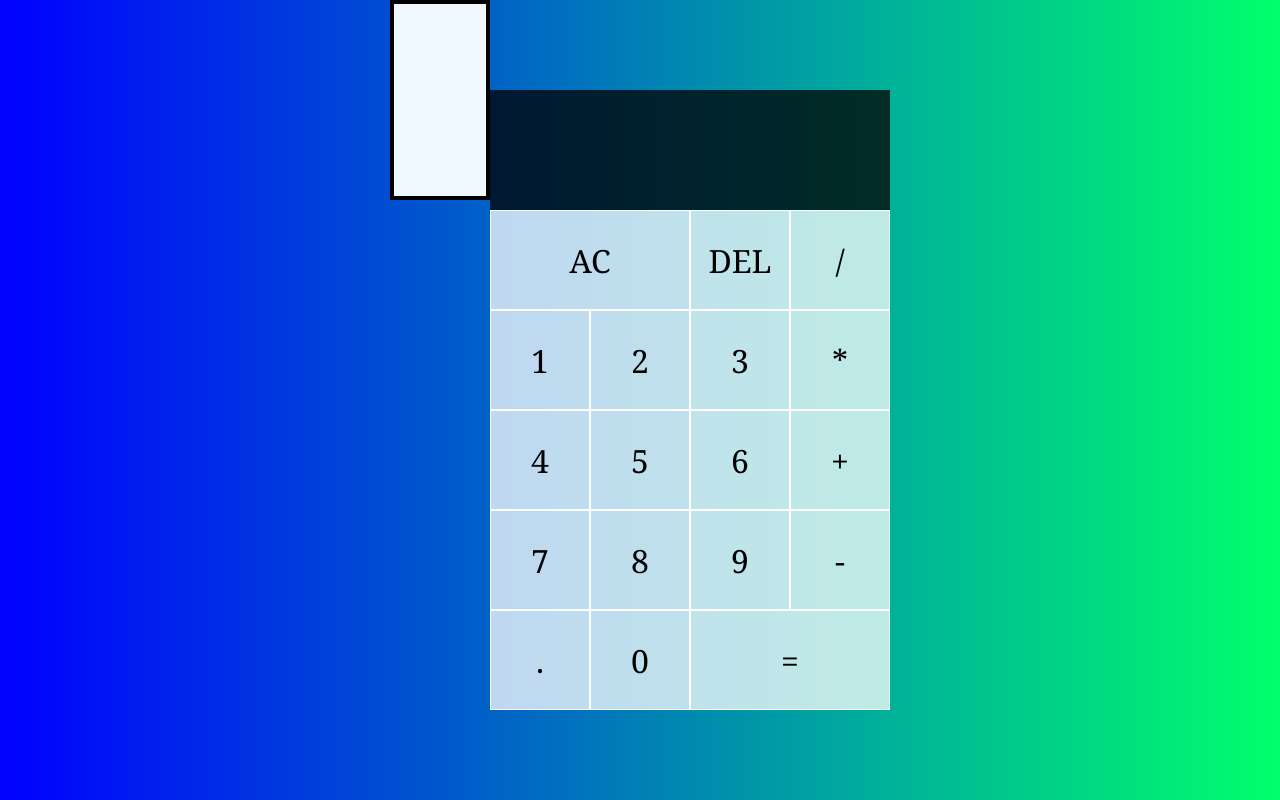
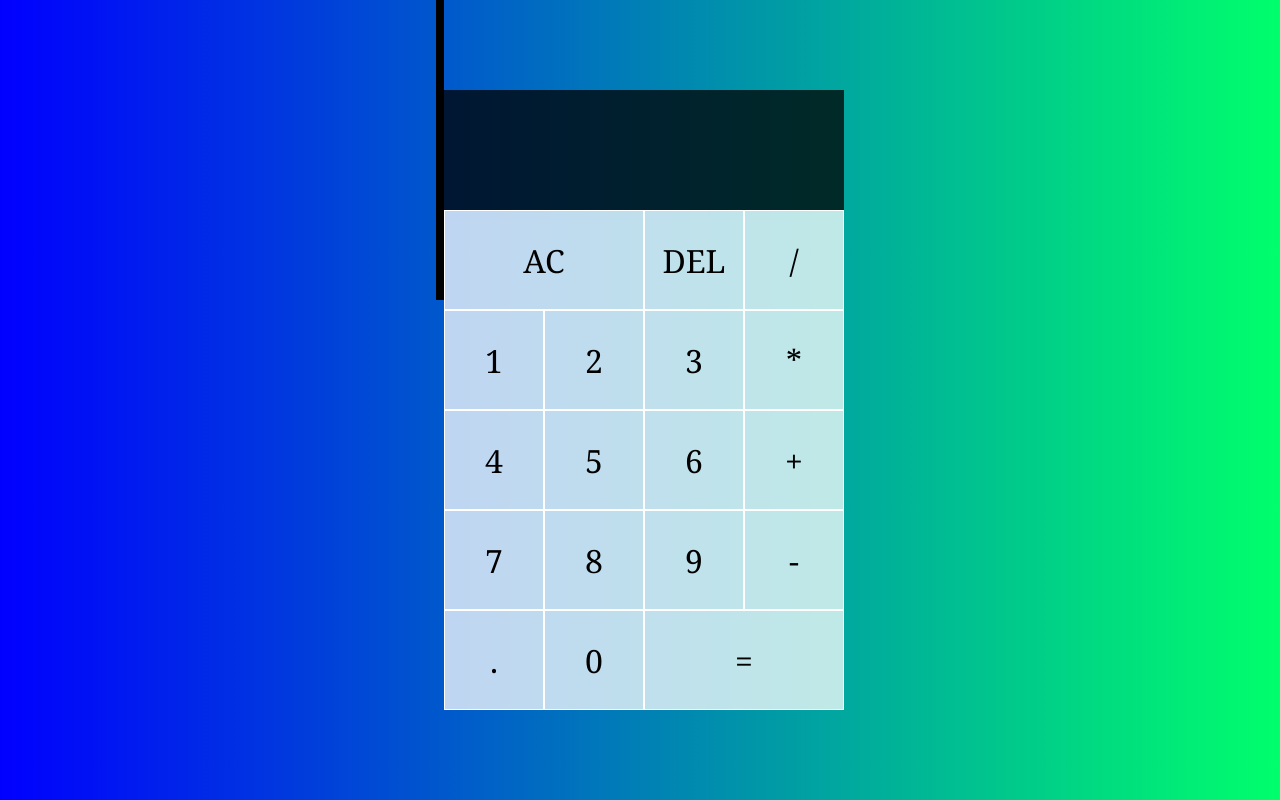
Before and after one commit to marvy896/Calculator, a plain HTML site: page index.html in a window 1280 px wide. Drawn offline with Linux system fonts and the light colour scheme.

Commit message:
Update of the calculator, Bugs Fixed

```diff
--- a/index.js
+++ b/index.js
@@ -10,7 +10,6 @@ class Calculator {
     clear() {
         this.currentOperand = ' '
         this.previousOperand = ' '
-
         this.operation = undefined
     }
     delete() {
@@ -116,6 +115,7 @@ operationButtons.forEach(button => {
 equalsButton.addEventListener('click', button => {
     calculator.compute()
     calculator.UpdateDisplay()
+    calculator.clear()
 })
 
 allClearButton.addEventListener('click', button => {
--- a/index1.css
+++ b/index1.css
@@ -67,8 +67,9 @@ body{
 }
 .display-Result{
     background-color: aliceblue;
-    width: 100px;
-    height: 200px;
+
+    width: auto;
+    height: 300px;
     padding: 0%;
     border:4px solid black;
 }
```
